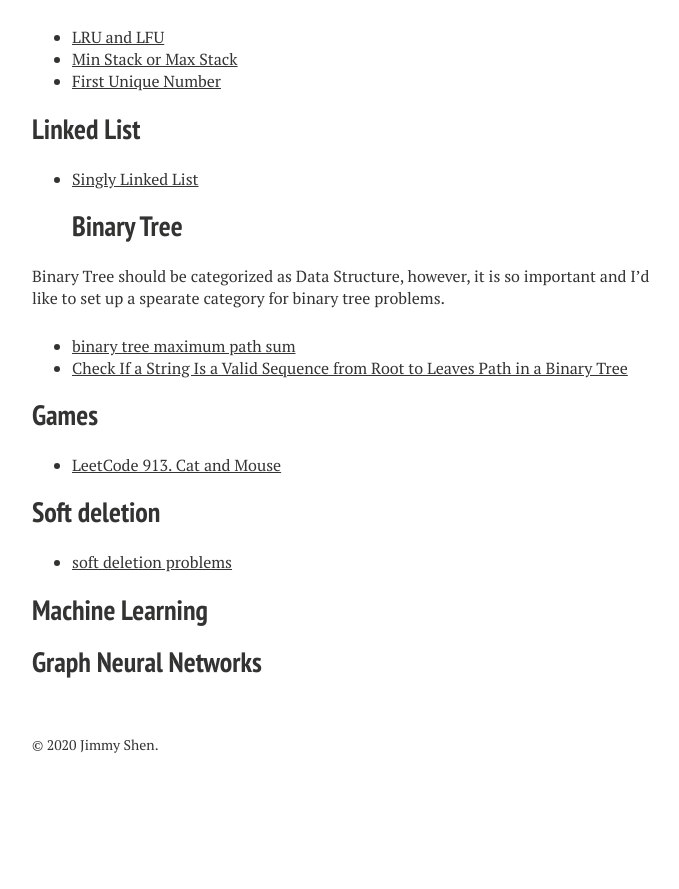
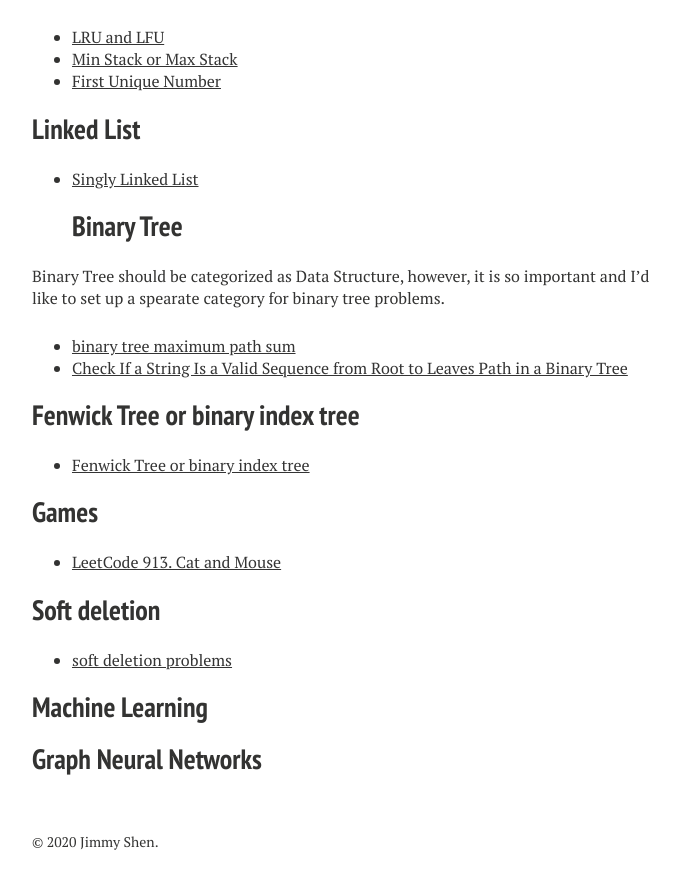
Before and after one commit to xiaokeshen/xiaokeshen.github.io, a Jekyll site: the page built from blog/index.md, in a window 1280 px wide and 900 px high, scrolled down 1954 px. Shown: the top 889 px of the window, without its empty margins (288-967 px from the left). Built offline with Jekyll 4.4.1, drawn with Linux system fonts in a browser that asks for light colours; nearby versions of some CDN libraries; before the commit the page ends 2757 px from its top, so only the background shows below that; some of the changed text lies outside the part shown.

Commit message:
add fenwick tree

```diff
--- a/blog/index.md
+++ b/blog/index.md
@@ -76,6 +76,9 @@ Binary Tree should be categorized as Data Structure, however, it is so important
 - [binary tree maximum path sum](coding/data_structure/binary_tree/binary_tree_maximum_path_sum.md)
 - [Check If a String Is a Valid Sequence from Root to Leaves Path in a Binary Tree](coding/data_structure/binary_tree/check_if_string_valid_in_binary_tree.md)
 
+## Fenwick Tree or binary index tree
+- [Fenwick Tree or binary index tree](https://medium.com/@jim.morris.shen/fenwick-tree-or-binary-index-tree-5ee59877707c?source=friends_link&sk=0fa16fc60e8604e81b6df22654ea366e)
+
 ## Games
 
 - [LeetCode 913. Cat and Mouse](https://leetcode.com/problems/cat-and-mouse/discuss/450609/Short-correct-and-easy-to-understand-python-translated-from-C++JAVA-solution.)
```
